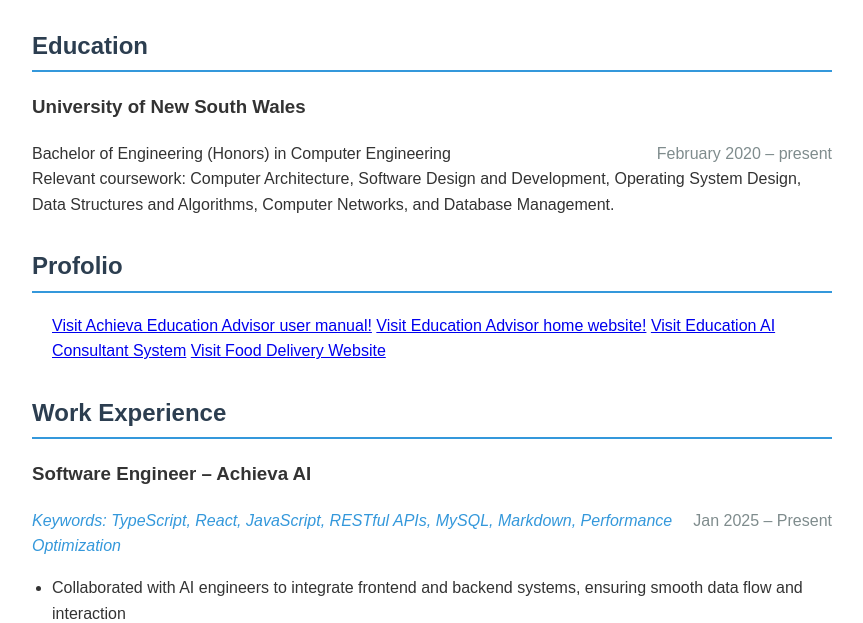
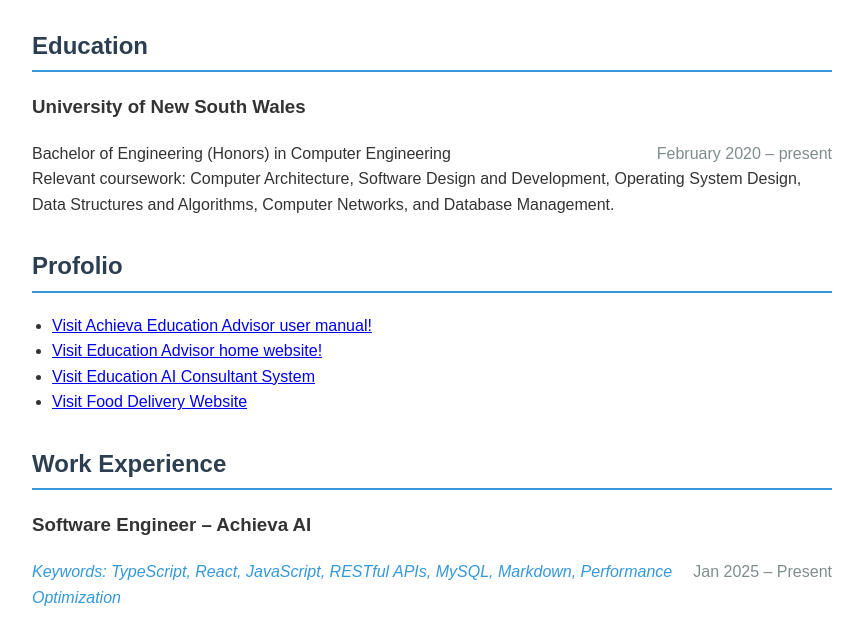
Before and after one commit to plpowerbug/liangpeng.github.io, a plain HTML site: page index.html in a window 1280 px wide. Shown: the part 143-766 px from the top of the page, without its empty margins (208-1071 px from the left). Drawn offline with Linux system fonts and the light colour scheme.

Commit message:
Update index.html

```diff
--- a/index.html
+++ b/index.html
@@ -68,10 +68,10 @@
     <h2>Profolio</h2>
 
         <ul>
-            <a href="https://doc.achieva-edu.com/">Visit Achieva Education Advisor user manual!</a>
-            <a href="https://www.achieva-ai.com/home">Visit Education Advisor home website!</a>
-            <a href="http://www.achieva-ai.com/">Visit Education AI Consultant System</a>
-            <a href="https://www.lyzfood.com/">Visit Food Delivery Website</a>
+           <li> <a href="https://doc.achieva-edu.com/">Visit Achieva Education Advisor user manual!</a></li>
+           <li> <a href="https://www.achieva-ai.com/home">Visit Education Advisor home website!</a></li>
+           <li> <a href="http://www.achieva-ai.com/">Visit Education AI Consultant System</a></li>
+           <li> <a href="https://www.lyzfood.com/">Visit Food Delivery Website</a></li>
         </ul>
     </div>
     <div class="section">
```
